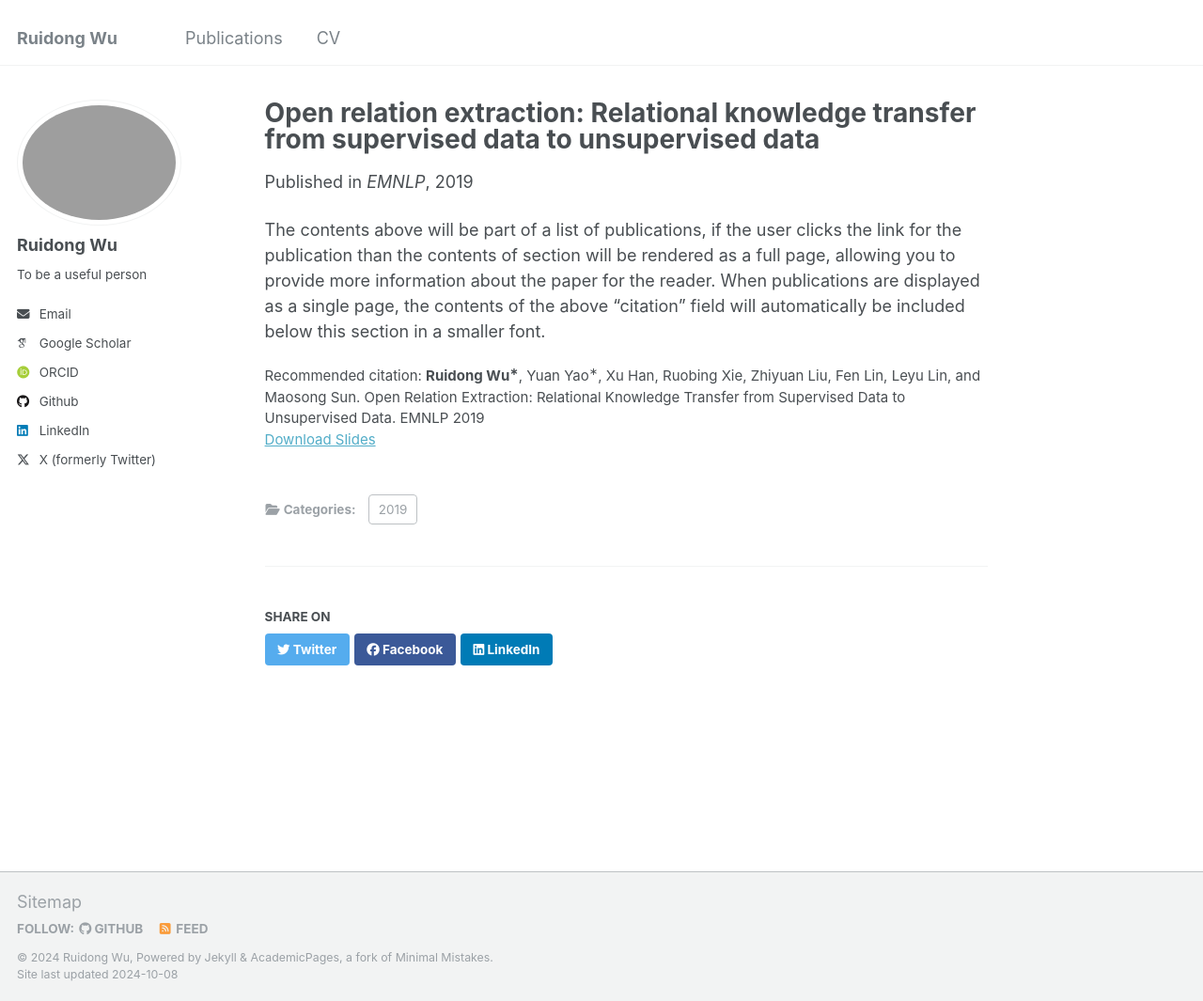
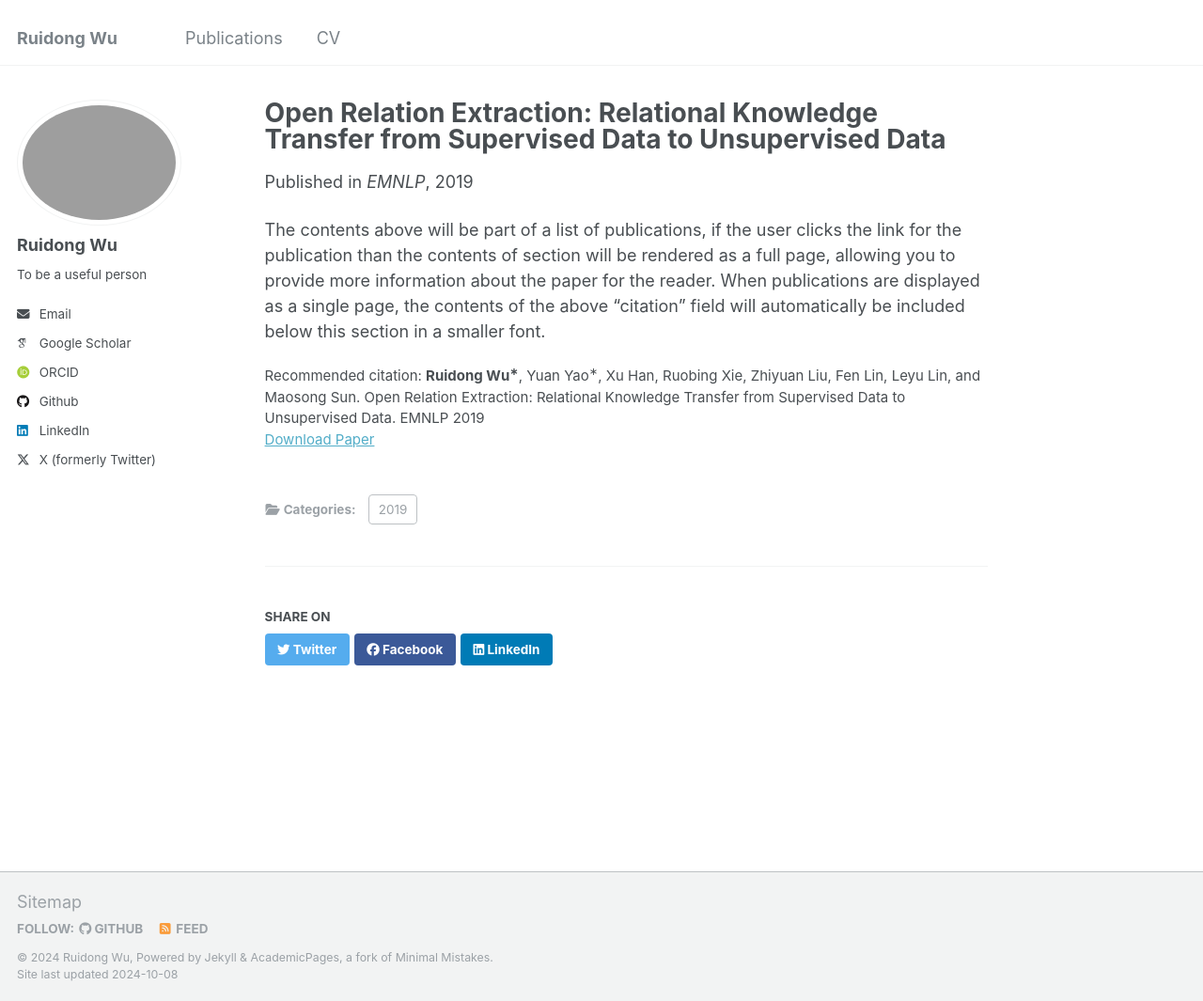
Before and after one commit to mooninrain/mooninrain.github.io, a Jekyll site: the page built from _publications/2009-10-01-paper-title-number-1.md, in a window 1280 px wide and 1065 px high. Shown: the whole window at 94% size. Built offline with Jekyll 4.4.1, drawn with Linux system fonts in a browser that asks for light colours; some web fonts are replaced; part of the change alters nothing that is shown.

Commit message:
Update 2009-10-01-paper-title-number-1.md

```diff
--- a/_publications/2009-10-01-paper-title-number-1.md
+++ b/_publications/2009-10-01-paper-title-number-1.md
@@ -1,13 +1,13 @@
 ---
-title: "Open relation extraction: Relational knowledge transfer from supervised data to unsupervised data"
+title: "Open Relation Extraction: Relational Knowledge Transfer from Supervised Data to Unsupervised Data"
 collection: publications
 category: 2019
 # permalink: /publication/2009-10-01-paper-title-number-1
 excerpt: 'This paper is about the number 1. The number 2 is left for future work.'
 date: 2019-4-01
 venue: 'EMNLP'
-slidesurl: 'http://academicpages.github.io/files/slides1.pdf'
-# paperurl: 'http://academicpages.github.io/files/paper1.pdf'
+# slidesurl: 'http://academicpages.github.io/files/slides1.pdf'
+paperurl: 'http://academicpages.github.io/files/paper1.pdf'
 citation: '<b>Ruidong Wu<sup>&#8727;</sup></b>, Yuan Yao<sup>&#8727;</sup>, Xu Han, Ruobing Xie, Zhiyuan Liu, Fen Lin, Leyu Lin, and Maosong Sun. Open Relation Extraction: Relational Knowledge Transfer from Supervised Data to Unsupervised Data. EMNLP 2019'
 ---
 
```
